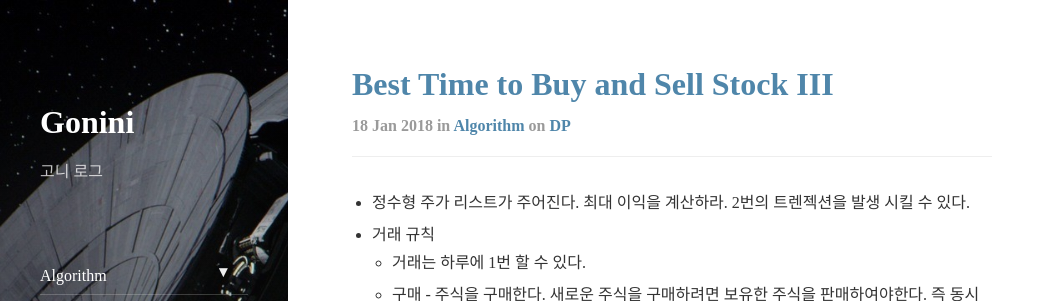
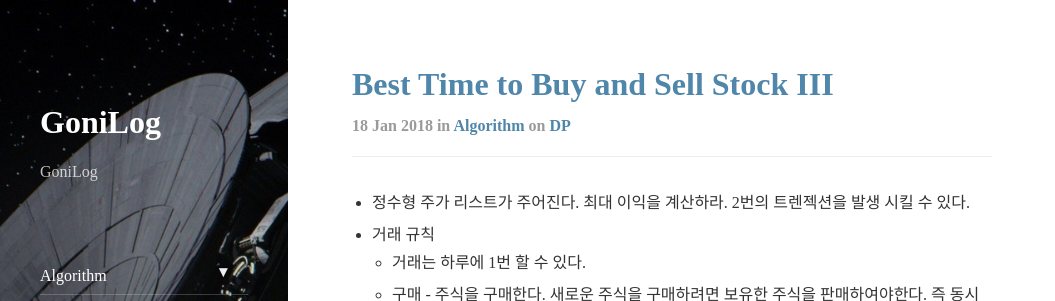
Before and after one commit to gonini/gonini.github.io, a Jekyll site: the page built from index.html, in a window 1280 px wide. Shown: the top 301 px of the page, without its empty margins (0-1055 px from the left). Built offline with Jekyll 4.4.1, drawn with Linux system fonts in a browser that asks for light colours; nearby versions of some CDN libraries; the list of posts is cut into pages by our own code.

Commit message:
Update _config.yml

```diff
--- a/_config.yml
+++ b/_config.yml
@@ -2,7 +2,7 @@
 #  User configuration
 # -----------------------------------------------------------------------------
 
-title:               Gonini
+title:               GoniLog
 
 # The unique resource location of your page.
 # Set to `https://<username>.github.io` when hosting on GitHub Pages
@@ -13,7 +13,7 @@ url:                 https://gonini.github.io
 baseurl:             "/"
 
 # A very short description of your page
-tagline:             고니 로그
+tagline:             GoniLog
 
 # A short description of the page, used in the sidebar and as fallback for the meta description tag.
 # Markdown enabled, but don't use more than one paragraph (enforced by `>`)
```
